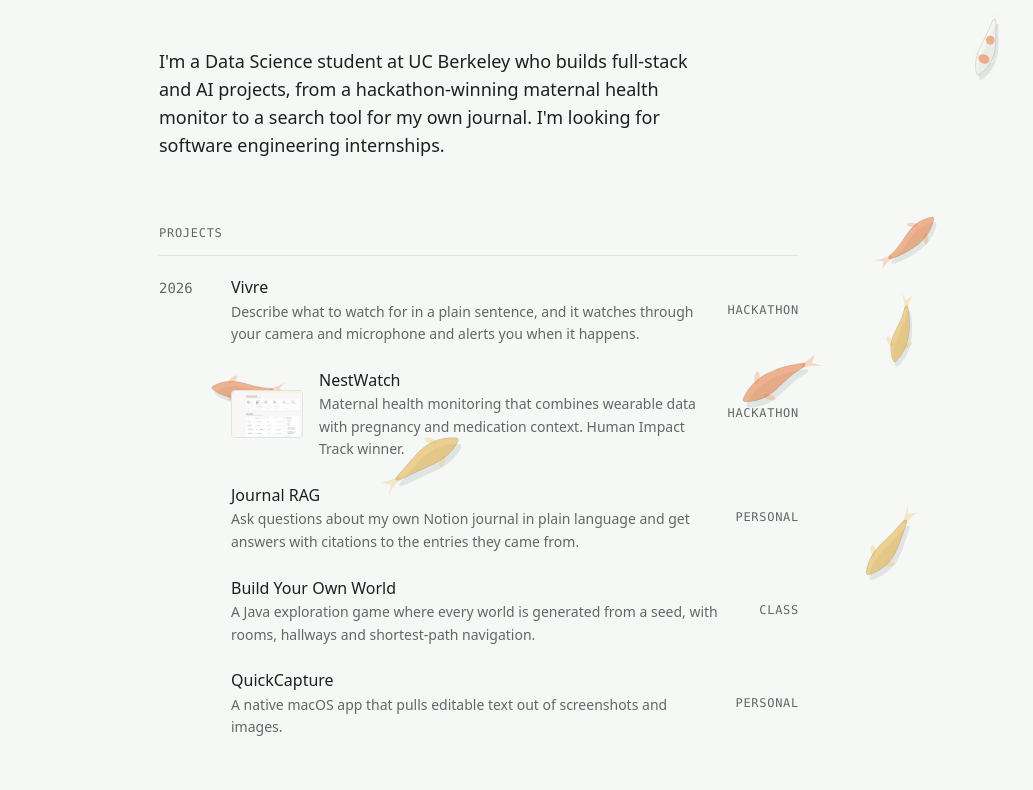
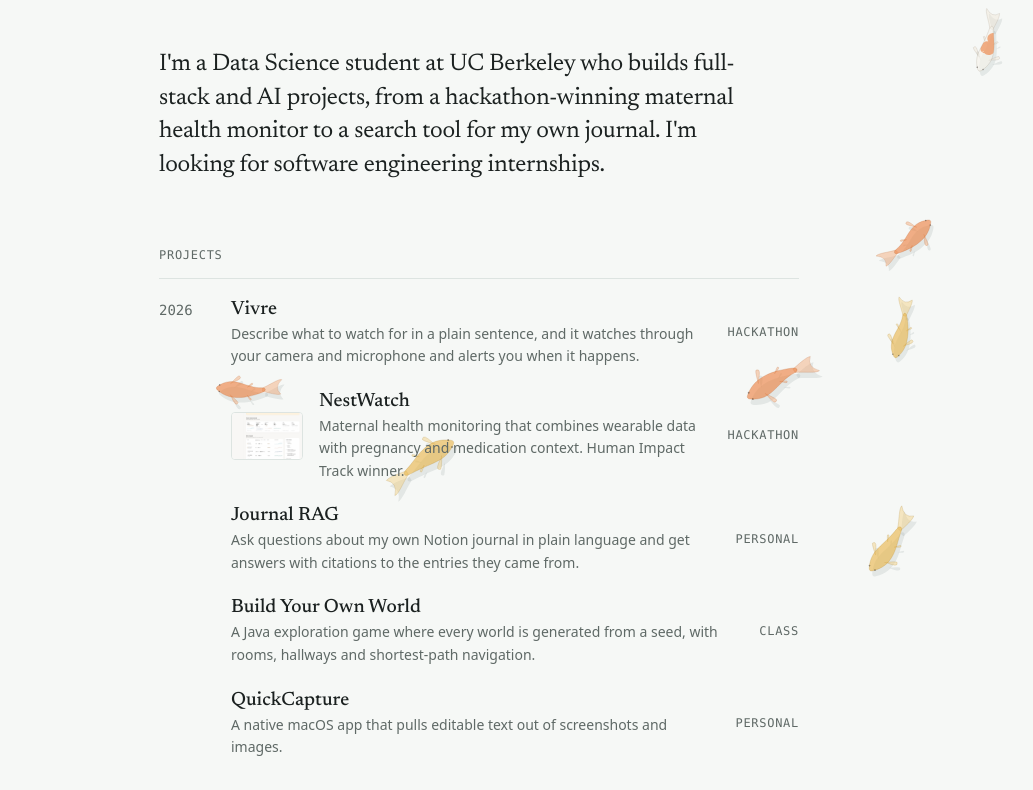
Before and after one commit to ky-hoang/ky-hoang.github.io, an Astro site: page / in a window 1280 px wide. Shown: the part 116-906 px from the top of the page, without its empty margins (161-1194 px from the left). Built offline with nearby package versions, Linux system fonts and the light colour scheme; Astro itself is replaced by a stand-in of ours.

Commit message:
Redraw koi, stop double-click text selection, add serif headings
Koi now have pectoral, pelvic and tail fins, eyes, and markings clipped
to the body. Double-clicking to feed no longer selects words. Names,
headings and the intro use Newsreader.

Co-Authored-By: Claude Opus 5.5 <noreply@anthropic.com>

```diff
--- a/src/components/Header.astro
+++ b/src/components/Header.astro
@@ -24,7 +24,10 @@ const onAbout = Astro.url.pathname.startsWith("/about");
   }
 
   .name {
-    font-weight: 600;
+    font-family: var(--font-serif);
+    font-size: 1.375rem;
+    font-weight: 500;
+    letter-spacing: -0.01em;
     text-decoration: none;
   }
 
--- a/src/components/ProjectRow.astro
+++ b/src/components/ProjectRow.astro
@@ -62,7 +62,10 @@ const { title, summary, cover, draft } = project.data;
 
   .title {
     display: block;
+    font-family: var(--font-serif);
+    font-size: 1.2rem;
     font-weight: 500;
+    line-height: 1.3;
   }
 
   .row:hover .title {
--- a/src/layouts/Base.astro
+++ b/src/layouts/Base.astro
@@ -34,6 +34,14 @@ const pageTitle = title ? `${title} · ${site.name}` : site.name;
     <meta property="og:site_name" content={site.name} />
     <link rel="icon" type="image/svg+xml" href="/favicon.svg" />
 
+    <!-- Heading font. If it fails to load, a built-in serif is used instead. -->
+    <link rel="preconnect" href="https://fonts.googleapis.com" />
+    <link rel="preconnect" href="https://fonts.gstatic.com" crossorigin />
+    <link
+      rel="stylesheet"
+      href="https://fonts.googleapis.com/css2?family=Newsreader:ital,opsz,wght@0,6..72,400..600;1,6..72,400&display=swap"
+    />
+
     <!--
       Sets light or dark before the page is drawn, so it never flashes the
       wrong one. Uses the visitor's saved choice, else their system setting.
--- a/src/pages/index.astro
+++ b/src/pages/index.astro
@@ -16,9 +16,18 @@ const projects = await getProjects();
 
 <style>
   .intro {
-    max-width: 34rem;
+    max-width: 36rem;
     margin-bottom: 4rem;
-    font-size: var(--text-lg);
-    line-height: 1.55;
+    font-family: var(--font-serif);
+    font-size: 1.5rem;
+    line-height: 1.4;
+    letter-spacing: -0.01em;
+    text-wrap: pretty;
+  }
+
+  @media (max-width: 34rem) {
+    .intro {
+      font-size: 1.3rem;
+    }
   }
 </style>
--- a/src/pond/draw.ts
+++ b/src/pond/draw.ts
@@ -13,21 +13,24 @@ const TAU = Math.PI * 2;
 
 // ---------- Koi ----------
 
-/** Body, patch and fin colors for each koi variety */
+/**
+ * Each variety: body color, patch color (or none), fin color, and the color
+ * of the thin outline that keeps pale koi visible on a light page.
+ */
 const KOI_LOOKS = [
-  { body: "#f4f1ea", patch: "#e2572c", fin: "#f4f1ea" }, // white with red
-  { body: "#e9783c", patch: null, fin: "#f0975f" }, // orange
-  { body: "#e5ad3f", patch: null, fin: "#edc468" }, // gold
-  { body: "#f4f1ea", patch: "#e9783c", fin: "#f4f1ea" }, // white with orange
-  { body: "#e2572c", patch: "#f4f1ea", fin: "#ea7f5c" }, // red with white
+  { body: "#f5f2ea", patch: "#e0552b", fin: "#efe6d6", edge: "#9c8f7c" }, // kohaku: white with red
+  { body: "#ec8040", patch: null, fin: "#f2a46e", edge: "#b45a26" }, // orange
+  { body: "#e8b54a", patch: null, fin: "#f0cd7a", edge: "#a87d22" }, // gold
+  { body: "#f5f2ea", patch: "#ec8040", fin: "#efe6d6", edge: "#9c8f7c" }, // white with orange
+  { body: "#e0552b", patch: "#f5f2ea", fin: "#ec8a62", edge: "#a63a19" }, // red with white
 ] as const;
 
 /** How see-through the koi are, so text above them stays readable */
-const KOI_OPACITY = 0.55;
+const KOI_OPACITY = 0.62;
 
 /** Points along the spine, nose to tail, and the body's half-width at each */
 const SPINE = 9;
-const PROFILE = [0.46, 0.8, 0.98, 1, 0.9, 0.74, 0.56, 0.38, 0.22];
+const PROFILE = [0.55, 0.86, 1, 0.98, 0.88, 0.72, 0.54, 0.38, 0.26];
 const spineX = new Array<number>(SPINE).fill(0);
 const spineY = new Array<number>(SPINE).fill(0);
 
@@ -44,9 +47,30 @@ function smoothOutline(path: Path2D, points: number[][]): void {
   path.closePath();
 }
 
+/** A repeatable "random" number from 0 to 1, so each koi keeps its own pattern */
+function seeded(seed: number, n: number): number {
+  const x = Math.sin(seed * 9301 + n * 49297) * 233280;
+  return x - Math.floor(x);
+}
+
+/** A soft fan-shaped fin pointing out from (x, y) at `angle` */
+function fin(path: Path2D, x: number, y: number, angle: number, reach: number, width: number): void {
+  const cos = Math.cos(angle);
+  const sin = Math.sin(angle);
+  const tipX = x + cos * reach;
+  const tipY = y + sin * reach;
+  // Points either side of the tip, so the fin flares out like a fan
+  const sideX = -sin * width;
+  const sideY = cos * width;
+  path.moveTo(x, y);
+  path.quadraticCurveTo(tipX + sideX * 1.1, tipY + sideY * 1.1, tipX - cos * reach * 0.1, tipY - sin * reach * 0.1);
+  path.quadraticCurveTo(tipX - sideX * 0.5, tipY - sideY * 0.5, x - cos * reach * 0.15, y - sin * reach * 0.15);
+  path.closePath();
+}
+
 export function drawKoi(ctx: CanvasRenderingContext2D, koi: Creature, fade: number): void {
   const length = koi.length;
-  const half = length * 0.15;
+  const half = length * 0.14;
   const look = KOI_LOOKS[Math.floor(koi.look * KOI_LOOKS.length) % KOI_LOOKS.length];
   const opacity = KOI_OPACITY * fade;
 
@@ -54,93 +78,110 @@ export function drawKoi(ctx: CanvasRenderingContext2D, koi: Creature, fade: numb
   // the canvas is rotated below to point the koi where it is heading.
   for (let i = 0; i < SPINE; i++) {
     const t = i / (SPINE - 1);
-    spineX[i] = length * (0.5 - t);
-    spineY[i] = Math.sin(koi.swim - t * 3) * length * 0.075 * t * t;
+    spineX[i] = length * (0.42 - t * 0.78);
+    spineY[i] = Math.sin(koi.swim - t * 3) * length * 0.07 * t * t;
   }
 
-  const outline: number[][] = [[spineX[0] + half * 0.7, spineY[0]]];
+  const outline: number[][] = [[spineX[0] + half * 0.75, spineY[0]]];
   for (let i = 0; i < SPINE; i++) outline.push([spineX[i], spineY[i] - half * PROFILE[i]]);
-  outline.push([spineX[SPINE - 1] - half * 0.25, spineY[SPINE - 1]]);
+  outline.push([spineX[SPINE - 1] - half * 0.2, spineY[SPINE - 1]]);
   for (let i = SPINE - 1; i >= 0; i--) outline.push([spineX[i], spineY[i] + half * PROFILE[i]]);
   const body = new Path2D();
   smoothOutline(body, outline);
+
+  // Fins: two pectoral fins behind the head, two small pelvic fins midway,
+  // and a long flowing tail, all moving with the swim
+  const fins = new Path2D();
+  const flap = Math.sin(koi.swim * 0.6) * 0.22;
+  const pecX = spineX[2];
+  const pecY = spineY[2];
+  const pecOut = half * 0.85;
+  fin(fins, pecX, pecY - pecOut, -2.2 - flap, length * 0.2, length * 0.07);
+  fin(fins, pecX, pecY + pecOut, 2.2 + flap, length * 0.2, length * 0.07);
+  const pelX = spineX[5];
+  const pelY = spineY[5];
+  const pelOut = half * PROFILE[5] * 0.8;
+  fin(fins, pelX, pelY - pelOut, -2.5 + flap * 0.5, length * 0.11, length * 0.035);
+  fin(fins, pelX, pelY + pelOut, 2.5 - flap * 0.5, length * 0.11, length * 0.035);
+
+  const baseX = spineX[SPINE - 1];
+  const baseY = spineY[SPINE - 1];
+  const swing = Math.sin(koi.swim - 3.4) * length * 0.09;
+  const tailLength = length * 0.3;
+  fins.moveTo(baseX + length * 0.03, baseY - half * 0.22);
+  fins.bezierCurveTo(
+    baseX - tailLength * 0.3, baseY - half * 0.5 + swing * 0.3,
+    baseX - tailLength * 0.8, baseY - length * 0.15 + swing,
+    baseX - tailLength, baseY - length * 0.13 + swing * 1.1,
+  );
+  fins.quadraticCurveTo(baseX - tailLength * 0.55, baseY + swing * 0.8, baseX - tailLength, baseY + length * 0.13 + swing * 1.1);
+  fins.bezierCurveTo(
+    baseX - tailLength * 0.8, baseY + length * 0.15 + swing,
+    baseX - tailLength * 0.3, baseY + half * 0.5 + swing * 0.3,
+    baseX + length * 0.03, baseY + half * 0.22,
+  );
+  fins.closePath();
 
   // Soft shadow on the pond floor, offset down and to the right
   ctx.save();
   ctx.translate(koi.x + length * 0.05, koi.y + length * 0.09);
   ctx.rotate(koi.angle);
-  ctx.globalAlpha = 0.09 * fade;
+  ctx.globalAlpha = 0.08 * fade;
   ctx.fillStyle = "#12302d";
   ctx.fill(body);
+  ctx.fill(fins);
   ctx.restore();
 
   ctx.save();
   ctx.translate(koi.x, koi.y);
   ctx.rotate(koi.angle);
 
-  // Side fins, a little behind the head, flapping gently
-  const flap = Math.sin(koi.swim * 0.5) * 0.18;
-  const finX = spineX[2] - length * 0.04;
-  const finOut = half * PROFILE[2] + length * 0.03;
-  ctx.globalAlpha = opacity * 0.6;
+  // Fins first, so the body sits on top. See-through, with a fine edge.
+  ctx.globalAlpha = opacity * 0.7;
   ctx.fillStyle = look.fin;
-  ctx.beginPath();
-  ctx.ellipse(finX, spineY[2] - finOut, length * 0.1, length * 0.04, 0.7 + flap, 0, TAU);
-  ctx.ellipse(finX, spineY[2] + finOut, length * 0.1, length * 0.04, -0.7 - flap, 0, TAU);
-  ctx.fill();
-
-  // Tail fin, swinging a beat behind the body
-  const baseX = spineX[SPINE - 1];
-  const baseY = spineY[SPINE - 1];
-  const swing = Math.sin(koi.swim - 3.6) * length * 0.07;
-  ctx.beginPath();
-  ctx.moveTo(baseX + length * 0.04, baseY - half * 0.2);
-  ctx.quadraticCurveTo(
-    baseX - length * 0.08,
-    baseY - length * 0.03 + swing * 0.3,
-    baseX - length * 0.24,
-    baseY + swing - length * 0.11,
-  );
-  ctx.quadraticCurveTo(
-    baseX - length * 0.16,
-    baseY + swing * 0.8 - length * 0.03,
-    baseX - length * 0.13,
-    baseY + swing * 0.7,
-  );
-  ctx.quadraticCurveTo(
-    baseX - length * 0.16,
-    baseY + swing * 0.8 + length * 0.03,
-    baseX - length * 0.24,
-    baseY + swing + length * 0.11,
-  );
-  ctx.quadraticCurveTo(
-    baseX - length * 0.08,
-    baseY + length * 0.03 + swing * 0.3,
-    baseX + length * 0.04,
-    baseY + half * 0.2,
-  );
-  ctx.closePath();
-  ctx.fill();
+  ctx.fill(fins);
+  ctx.globalAlpha = opacity * 0.45;
+  ctx.strokeStyle = look.edge;
+  ctx.lineWidth = 0.6;
+  ctx.stroke(fins);
 
   // Body
   ctx.globalAlpha = opacity;
   ctx.fillStyle = look.body;
   ctx.fill(body);
 
-  // Colored patches along the back, for the varieties that have them
+  // Patches: a few overlapping blobs, trimmed to the body so they wrap its
+  // edges like real koi markings. Each koi has its own layout.
   if (look.patch) {
+    ctx.save();
+    ctx.clip(body);
     ctx.fillStyle = look.patch;
     ctx.beginPath();
-    const first = koi.look < 0.5 ? 1 : 2;
-    for (const i of [first, first + 3]) {
-      ctx.ellipse(spineX[i], spineY[i], length * 0.085, half * PROFILE[i] * 0.74, 0, 0, TAU);
+    const seed = koi.look * 1000;
+    const blobs = 3 + Math.floor(seeded(seed, 0) * 2);
+    for (let n = 0; n < blobs; n++) {
+      const i = 1 + Math.floor(seeded(seed, n + 1) * 6);
+      const side = (seeded(seed, n + 11) - 0.5) * half * 1.4;
+      const rx = length * (0.07 + seeded(seed, n + 21) * 0.07);
+      const ry = half * (0.55 + seeded(seed, n + 31) * 0.5);
+      ctx.ellipse(spineX[i], spineY[i] + side, rx, ry, seeded(seed, n + 41) - 0.5, 0, TAU);
     }
     ctx.fill();
+    ctx.restore();
   }
 
-  // A faint edge, so the white koi show up against a light page
-  ctx.globalAlpha = opacity * 0.4;
-  ctx.strokeStyle = "#2c4744";
+  // Eyes, near the front of the head
+  ctx.globalAlpha = opacity * 0.8;
+  ctx.fillStyle = "#2a2622";
+  ctx.beginPath();
+  const eyeX = spineX[0] + half * 0.15;
+  ctx.arc(eyeX, spineY[0] - half * 0.42, length * 0.014, 0, TAU);
+  ctx.arc(eyeX, spineY[0] + half * 0.42, length * 0.014, 0, TAU);
+  ctx.fill();
+
+  // A fine outline, so the pale koi show up against a light page
+  ctx.globalAlpha = opacity * 0.5;
+  ctx.strokeStyle = look.edge;
   ctx.lineWidth = 0.6;
   ctx.stroke(body);
 
--- a/src/pond/pond.ts
+++ b/src/pond/pond.ts
@@ -171,12 +171,13 @@ export function startPond(canvas: HTMLCanvasElement): void {
 
   // ---------- Feeding ----------
 
-  function feed(x: number, y: number, target: EventTarget | null, fromMouse: boolean): void {
+  const CONTROLS = "a, button, input, textarea, select, label, summary";
+  const isControl = (target: EventTarget | null) => target instanceof Element && target.closest(CONTROLS) !== null;
+
+  function feed(x: number, y: number, target: EventTarget | null): void {
     if (lessMotion.matches || fade < 1) return;
     // Leave links and buttons alone
-    if (target instanceof Element && target.closest("a, button, input, textarea, select, label, summary")) return;
-    // A double-click on a word selects it; that is not a request to feed
-    if (fromMouse && window.getSelection()?.toString().trim()) return;
+    if (isControl(target)) return;
 
     const now = performance.now();
     if (now - lastFedAt < 400) return;
@@ -187,8 +188,14 @@ export function startPond(canvas: HTMLCanvasElement): void {
     ripples.push({ x, y, born: now });
   }
 
+  // A double-click normally highlights the word under the cursor. Stop that,
+  // so feeding never selects text. Dragging to select still works as usual.
+  window.addEventListener("mousedown", (event) => {
+    if (event.detail > 1 && !lessMotion.matches && !isControl(event.target)) event.preventDefault();
+  });
+
   window.addEventListener("dblclick", (event) => {
-    feed(event.clientX, event.clientY, event.target, true);
+    feed(event.clientX, event.clientY, event.target);
   });
 
   // Phones do not send a reliable double-click, so watch for two quick taps
@@ -198,7 +205,7 @@ export function startPond(canvas: HTMLCanvasElement): void {
     const now = performance.now();
     const near = Math.hypot(event.clientX - lastTap.x, event.clientY - lastTap.y) < 32;
     if (now - lastTap.at < 320 && near) {
-      feed(event.clientX, event.clientY, event.target, false);
+      feed(event.clientX, event.clientY, event.target);
       lastTap.at = 0;
     } else {
       lastTap = { at: now, x: event.clientX, y: event.clientY };
--- a/src/styles/tokens.css
+++ b/src/styles/tokens.css
@@ -4,7 +4,9 @@
 */
 
 :root {
-  /* Fonts: the ones already on the visitor's device, so nothing to download */
+  /* Fonts. The serif (Newsreader, loaded in Base.astro) is for names and
+     headings; body text uses the fonts already on the visitor's device. */
+  --font-serif: "Newsreader", ui-serif, Georgia, "Times New Roman", serif;
   --font-sans: ui-sans-serif, system-ui, -apple-system, "Segoe UI", Roboto,
     "Helvetica Neue", Arial, sans-serif;
   --font-mono: ui-monospace, "SF Mono", SFMono-Regular, Menlo, Consolas,
```
Also changed, not shown: src/styles/global.css (+8 -6 lines).
